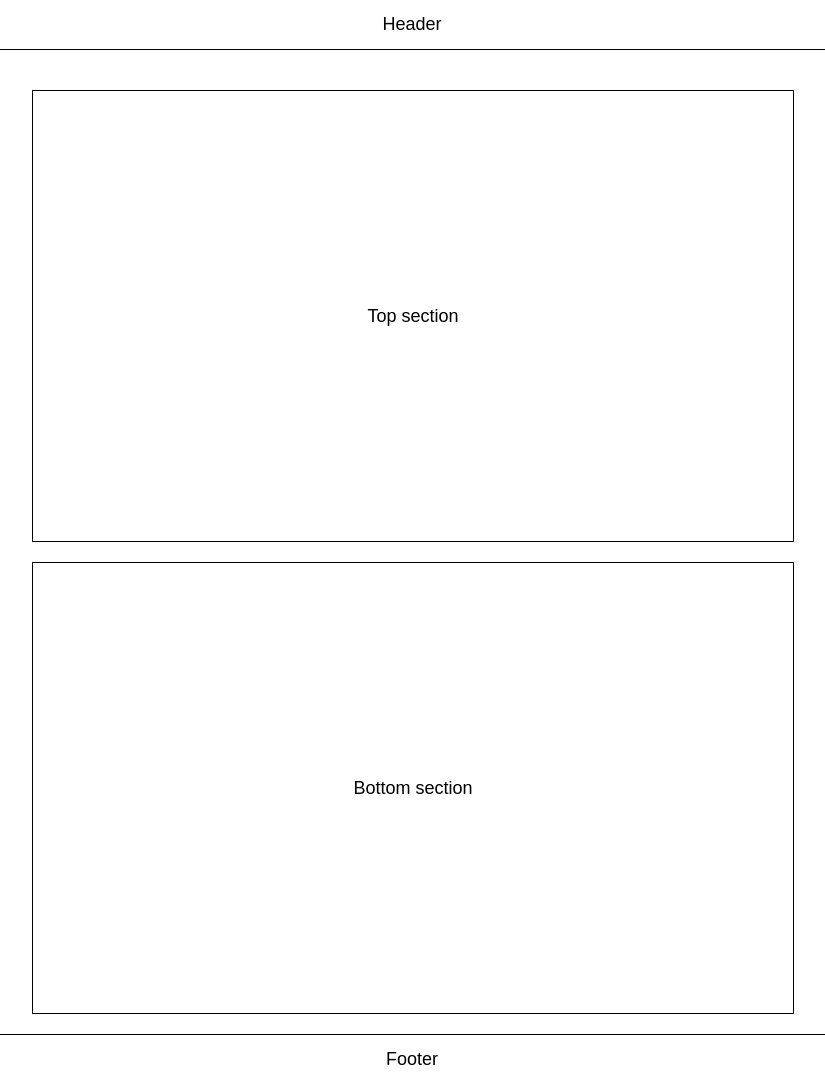
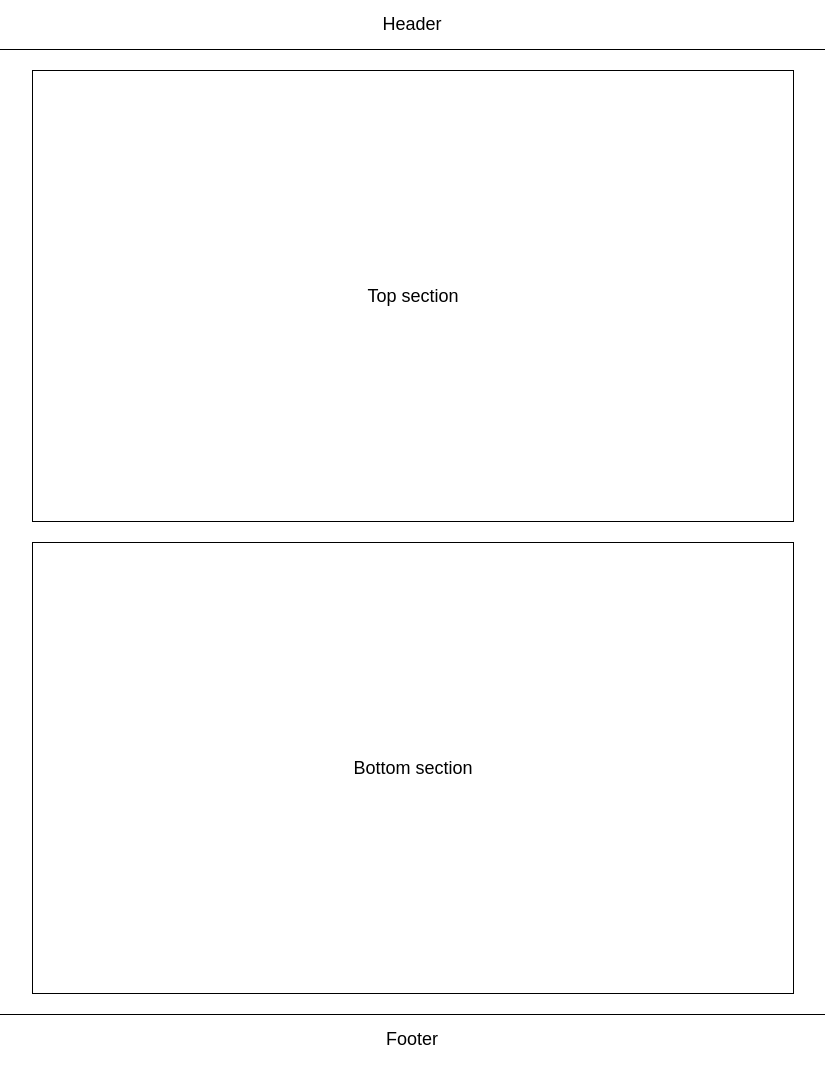
Before and after one commit to ooloo-io/github-flow-suspiria, a website: page src/index.html in a window 1280 px wide. Shown: the whole page, without its empty margins (228-1053 px from the left). Drawn offline with nearby package versions, Linux system fonts and the light colour scheme.

Commit message:
fix header margin problem arising from merge

```diff
--- a/src/styles.css
+++ b/src/styles.css
@@ -30,14 +30,13 @@ body {
 .section {
   height: 450px;
   width: 100%;
-}
-
-.section {
-  height: 450px;
-  width: 100%;
   margin-top: 20px;
   display: flex;
   justify-content: center;
   align-items: center;
   border: 1px solid black;
 }
+
+.section:first-child {
+  margin-top: 0;
+}
```
